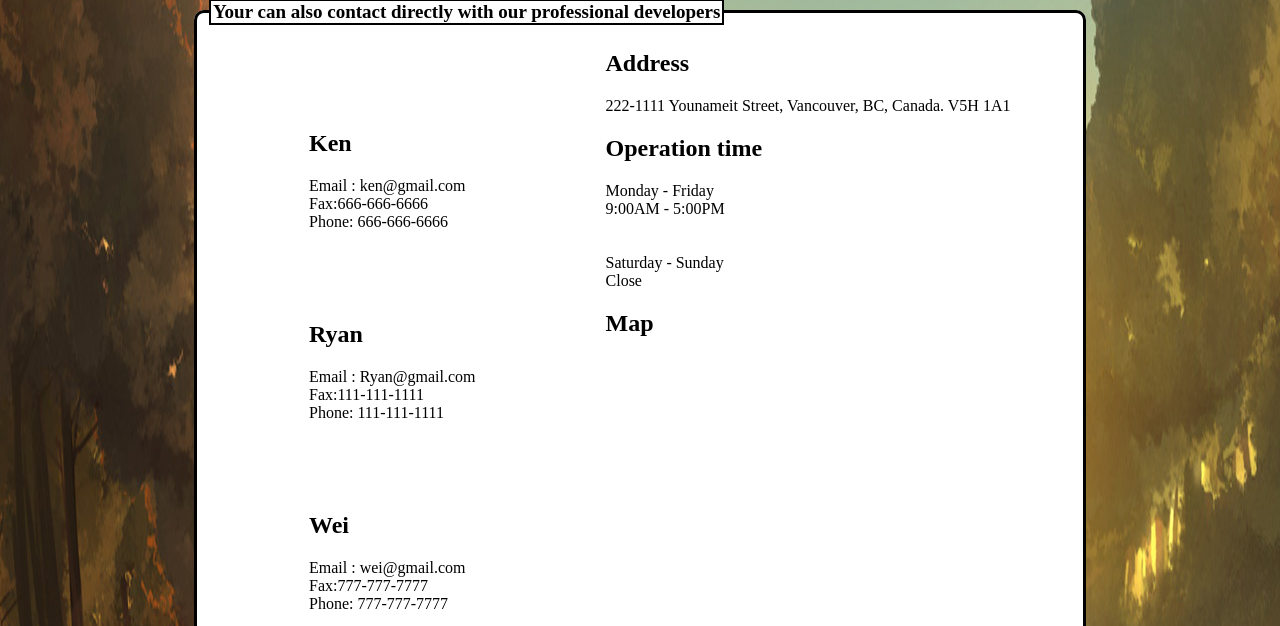
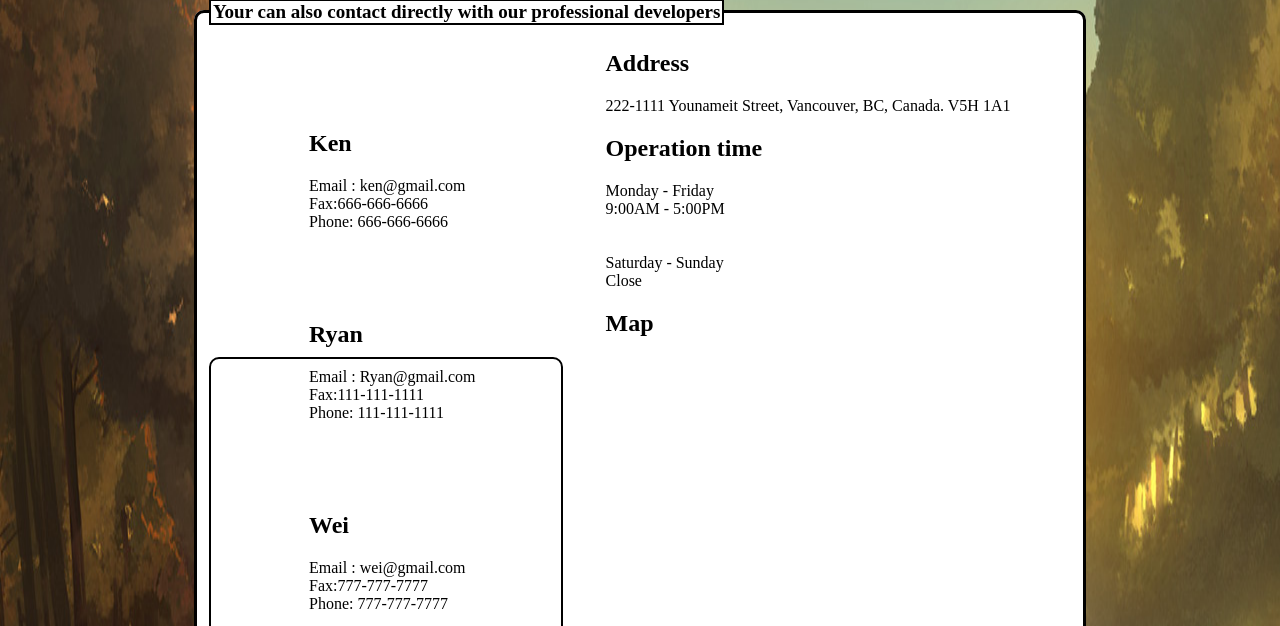
Before and after one commit to ryanj14/group25, a PHP site: page /contact1.html in a window 1280 px wide. Shown: the part 568-1194 px from the top of the page. Run offline with PHP 8.4, Linux system fonts and the light colour scheme; some libraries are stand-ins or nearby versions.

Commit message:
error fixed

```diff
--- a/Team project/Styles/contact2.css
+++ b/Team project/Styles/contact2.css
@@ -166,6 +166,12 @@
        padding-right:150px;
       }
 
+#map {
+        height: 350px;
+        width: 350px;
+         border:2px solid black;
+		 border-radius: 10px;}
+
 footer{
 	   background-color:black;
        text-align:center;
```
